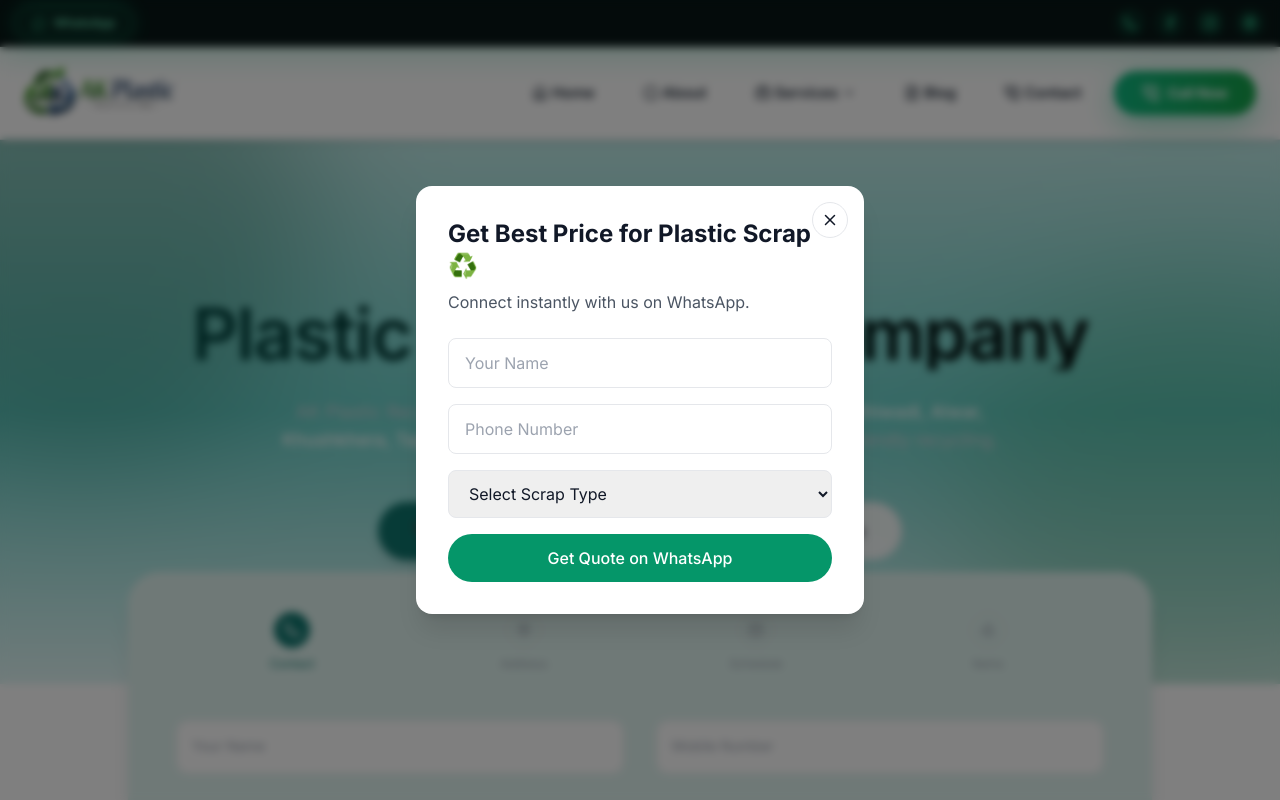
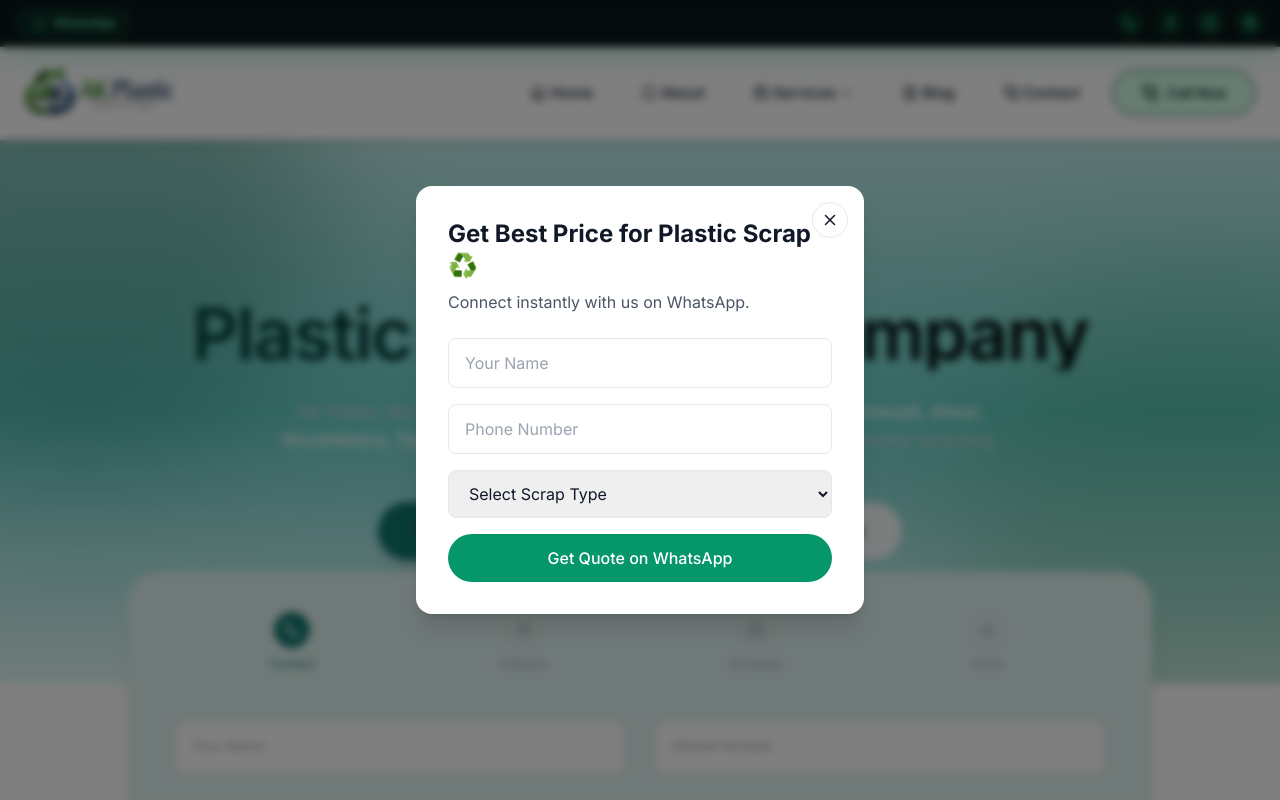
Before and after one commit to syedsohrabsoftware-maker/plastic, a Next.js app: page / in a window 1280 px wide. Shown: the top 800 px of the page. Built offline with nearby package versions, Linux system fonts and the light colour scheme.

Commit message:
Fix TS errors + finalize area service page

```diff
--- a/app/components/Header.tsx
+++ b/app/components/Header.tsx
@@ -83,7 +83,7 @@ export default function Header() {
           bg-emerald-500/10
           border border-emerald-500/25
           text-emerald-300 text-xs font-semibold
-          shadow-[0_0_18px_rgba(16,185,129,0.45)]
+
           hover:bg-emerald-500/20
           transition
         "
@@ -173,9 +173,9 @@ export default function Header() {
             href="tel:9813124320"
             className="
               hidden md:flex ml-8 items-center gap-2 px-7 py-3
-              rounded-full bg-gradient-to-r from-emerald-500 to-green-600
-              text-white text-sm font-bold
-              shadow-[0_10px_30px_rgba(16,185,129,0.45)]
+              rounded-full bg-emerald-100
+              text-emerald-950 text-sm font-semibold border border-emerald-950
+
               hover:scale-105 transition
             "
           >
```
